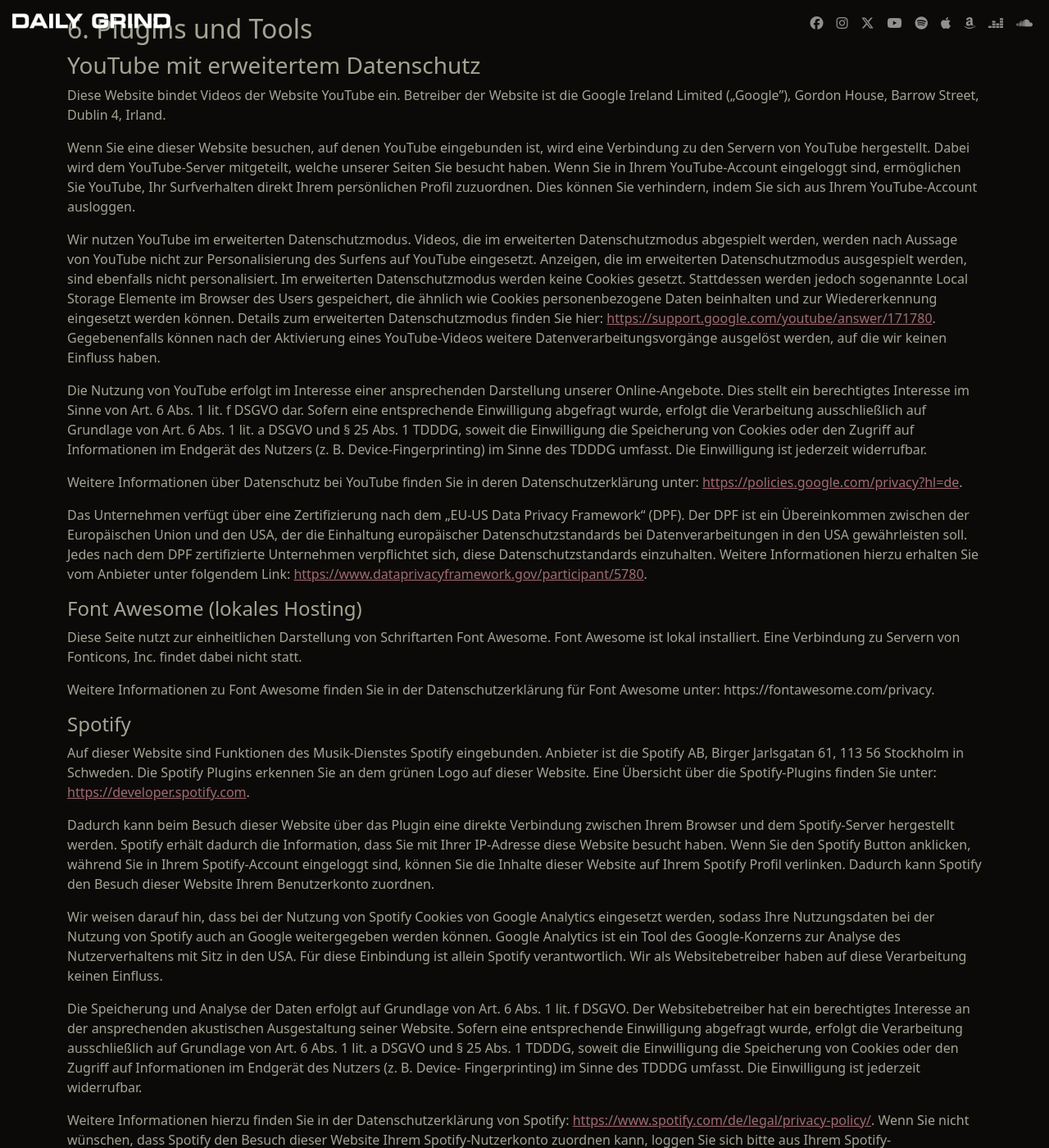
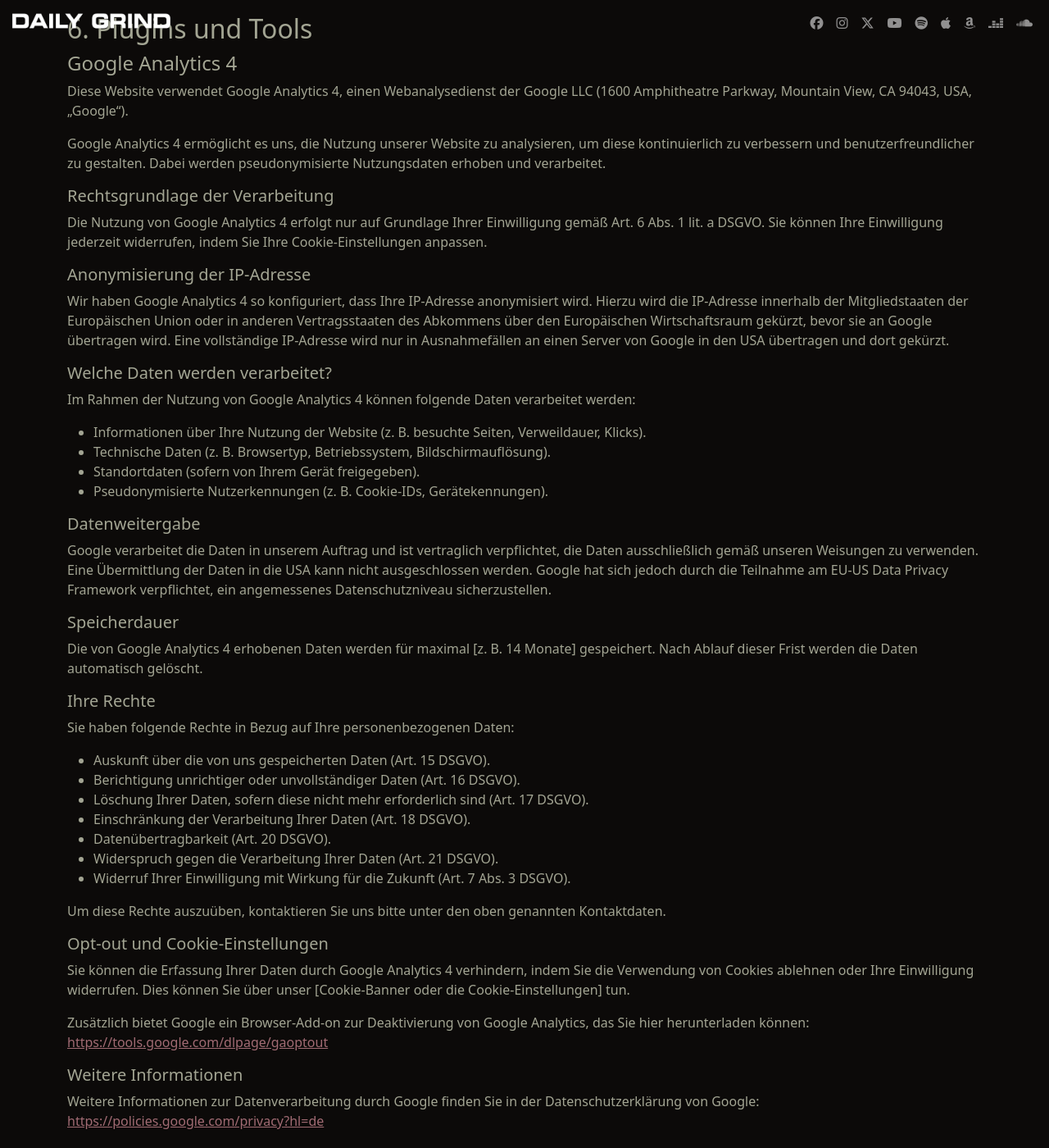
Before and after one commit to ctreffs/dailygrindband.com, a Jekyll site: the page built from privacy.md, in a window 1280 px wide and 1400 px high, scrolled down 5958 px. Shown: the whole window at 82% size. Built offline with Jekyll 4.4.1, drawn with Linux system fonts in a browser that asks for light colours; comment, search, counter and statistics services are not loaded; some of the changed text lies outside the part shown.

Commit message:
Extend privacy policy with GA notice

```diff
--- a/privacy.md
+++ b/privacy.md
@@ -1,6 +1,7 @@
 ---
 layout: page
 ---
+
 <article class="text-start mb-4">
 <h1>Datenschutzerklärung</h1>
 
@@ -365,6 +366,87 @@ jede Art von Daten an Soziale Netzwerke weitergeben.
 
 <h2>6. Plugins und Tools</h2>
 
+<h4>Google Analytics 4</h4>
+
+<p>
+Diese Website verwendet Google Analytics 4, einen Webanalysedienst der Google LLC (1600 Amphitheatre Parkway, Mountain View, CA 94043, USA, „Google“).
+</p>
+<p>
+Google Analytics 4 ermöglicht es uns, die Nutzung unserer Website zu analysieren, um diese kontinuierlich zu verbessern und benutzerfreundlicher zu gestalten. Dabei werden pseudonymisierte Nutzungsdaten erhoben und verarbeitet.
+</p>
+
+<h5>Rechtsgrundlage der Verarbeitung</h5>
+
+<p>
+Die Nutzung von Google Analytics 4 erfolgt nur auf Grundlage Ihrer Einwilligung gemäß Art. 6 Abs. 1 lit. a DSGVO. Sie können Ihre Einwilligung jederzeit widerrufen, indem Sie Ihre Cookie-Einstellungen anpassen.
+</p>
+
+<h5>Anonymisierung der IP-Adresse</h5>
+
+<p>
+Wir haben Google Analytics 4 so konfiguriert, dass Ihre IP-Adresse anonymisiert wird. Hierzu wird die IP-Adresse innerhalb der Mitgliedstaaten der Europäischen Union oder in anderen Vertragsstaaten des Abkommens über den Europäischen Wirtschaftsraum gekürzt, bevor sie an Google übertragen wird. Eine vollständige IP-Adresse wird nur in Ausnahmefällen an einen Server von Google in den USA übertragen und dort gekürzt.
+</p>
+
+<h5>Welche Daten werden verarbeitet?</h5>
+
+<p>
+Im Rahmen der Nutzung von Google Analytics 4 können folgende Daten verarbeitet werden:
+<ul>
+<li>Informationen über Ihre Nutzung der Website (z. B. besuchte Seiten, Verweildauer, Klicks).</li>
+<li>Technische Daten (z. B. Browsertyp, Betriebssystem, Bildschirmauflösung).</li>
+<li>Standortdaten (sofern von Ihrem Gerät freigegeben).</li>
+<li>Pseudonymisierte Nutzerkennungen (z. B. Cookie-IDs, Gerätekennungen).</li>
+</ul>
+</p>
+
+<h5>Datenweitergabe</h5>
+
+<p>
+Google verarbeitet die Daten in unserem Auftrag und ist vertraglich verpflichtet, die Daten ausschließlich gemäß unseren Weisungen zu verwenden. Eine Übermittlung der Daten in die USA kann nicht ausgeschlossen werden. Google hat sich jedoch durch die Teilnahme am EU-US Data Privacy Framework verpflichtet, ein angemessenes Datenschutzniveau sicherzustellen.
+</p>
+
+<h5>Speicherdauer</h5>
+
+<p>
+Die von Google Analytics 4 erhobenen Daten werden für maximal [z. B. 14 Monate] gespeichert. Nach Ablauf dieser Frist werden die Daten automatisch gelöscht.
+</p>
+
+<h5>Ihre Rechte</h5>
+
+<p>
+Sie haben folgende Rechte in Bezug auf Ihre personenbezogenen Daten:
+<ul>
+<li>Auskunft über die von uns gespeicherten Daten (Art. 15 DSGVO).</li>
+<li>Berichtigung unrichtiger oder unvollständiger Daten (Art. 16 DSGVO).</li>
+<li>Löschung Ihrer Daten, sofern diese nicht mehr erforderlich sind (Art. 17 DSGVO).</li>
+<li>Einschränkung der Verarbeitung Ihrer Daten (Art. 18 DSGVO).</li>
+<li>Datenübertragbarkeit (Art. 20 DSGVO).</li>
+<li>Widerspruch gegen die Verarbeitung Ihrer Daten (Art. 21 DSGVO).</li>
+<li>Widerruf Ihrer Einwilligung mit Wirkung für die Zukunft (Art. 7 Abs. 3 DSGVO).</li>
+</ul>
+Um diese Rechte auszuüben, kontaktieren Sie uns bitte unter den oben genannten Kontaktdaten.
+</p>
+
+<h5>Opt-out und Cookie-Einstellungen</h5>
+
+<p>
+Sie können die Erfassung Ihrer Daten durch Google Analytics 4 verhindern, indem Sie die Verwendung von Cookies ablehnen oder Ihre Einwilligung widerrufen. Dies können Sie über unser [Cookie-Banner oder die Cookie-Einstellungen] tun.
+</p>
+<p>
+Zusätzlich bietet Google ein Browser-Add-on zur Deaktivierung von Google Analytics, das Sie hier herunterladen können:
+<a href="https://tools.google.com/dlpage/gaoptout">https://tools.google.com/dlpage/gaoptout</a>
+</p>
+
+<h5>Weitere Informationen</h5>
+
+<p>
+Weitere Informationen zur Datenverarbeitung durch Google finden Sie in der Datenschutzerklärung von Google:
+<a href="https://policies.google.com/privacy?hl=de">https://policies.google.com/privacy?hl=de</a>
+</p>
+<p>
+Diese Datenschutzerklärung bietet eine gute Grundlage, um die Anforderungen der DSGVO zu erfüllen. Stellen Sie sicher, dass die Erklärung regelmäßig überprüft und an Änderungen der rechtlichen oder technischen Rahmenbedingungen angepasst wird.
+</p>
+
 <h3>YouTube mit erweitertem Datenschutz</h3>
 
 <p>
```
